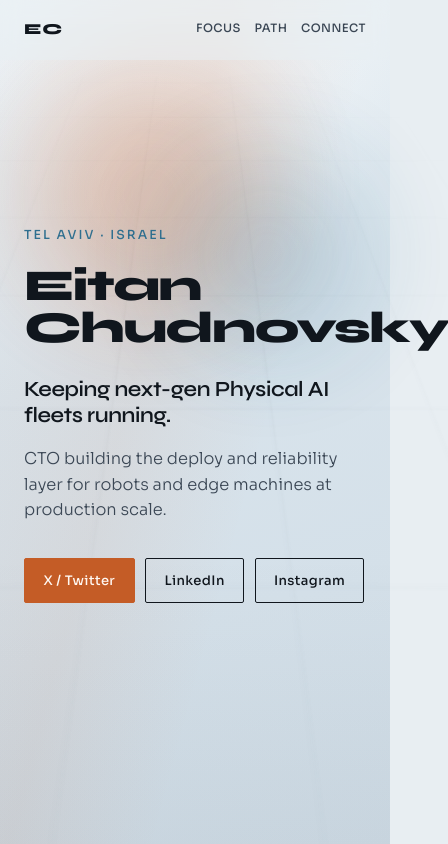
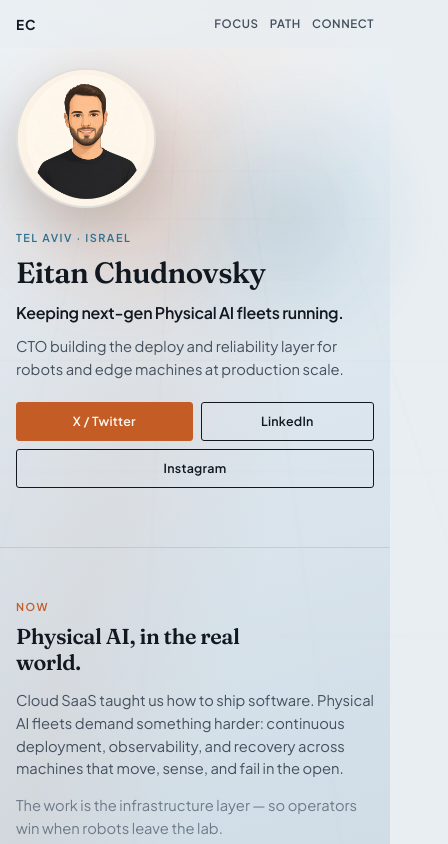
Before and after one commit to eitanchud/eitan-website, a plain HTML site: page index.html in a window 390 px wide. Shown: the top 844 px of the page, 448 px wide, since content can reach past the window. Drawn offline with Linux system fonts and the light colour scheme.

Commit message:
Refine layout: smaller type, cartoon portrait, mobile hero
Swap Syne/Sora for Fraunces + Plus Jakarta Sans, tighten scale,
add illustrated profile image, and improve responsive stacking.

```diff
--- a/index.html
+++ b/index.html
@@ -8,11 +8,11 @@
       name="description"
       content="Eitan Chudnovsky — CTO building to keep next-gen Physical AI fleets running. Previously Co-founder & CTO of Upswift (acquired by JFrog)."
     />
-    <meta name="theme-color" content="#0c1218" />
+    <meta name="theme-color" content="#e8eef2" />
     <link rel="preconnect" href="https://fonts.googleapis.com" />
     <link rel="preconnect" href="https://fonts.gstatic.com" crossorigin />
     <link
-      href="https://fonts.googleapis.com/css2?family=Syne:wght@500;600;700;800&family=Sora:wght@300;400;500;600&display=swap"
+      href="https://fonts.googleapis.com/css2?family=Fraunces:opsz,wght@9..144,500;9..144,600;9..144,700&family=Plus+Jakarta+Sans:wght@400;500;600;700&display=swap"
       rel="stylesheet"
     />
     <link rel="stylesheet" href="styles.css" />
@@ -23,7 +23,6 @@
       <div class="atmosphere__grid"></div>
       <div class="atmosphere__glow atmosphere__glow--a"></div>
       <div class="atmosphere__glow atmosphere__glow--b"></div>
-      <div class="atmosphere__scan"></div>
     </div>
 
     <header class="site-header">
@@ -37,14 +36,15 @@
 
     <main id="top">
       <section class="hero" aria-label="Introduction">
+        <div class="hero__copy">
           <p class="hero__place">Tel Aviv · Israel</p>
           <h1 class="hero__brand">Eitan Chudnovsky</h1>
           <p class="hero__headline">
             Keeping next-gen Physical&nbsp;AI fleets running.
           </p>
           <p class="hero__support">
-          CTO building the deploy and reliability layer for robots and
-          edge machines at production scale.
+            CTO building the deploy and reliability layer for robots and edge
+            machines at production scale.
           </p>
           <div class="hero__cta" id="connect">
             <a
@@ -69,6 +69,17 @@
               >Instagram</a
             >
           </div>
+        </div>
+        <figure class="hero__portrait">
+          <img
+            src="assets/portrait.jpg"
+            width="800"
+            height="800"
+            alt="Illustrated portrait of Eitan Chudnovsky"
+            decoding="async"
+            fetchpriority="high"
+          />
+        </figure>
       </section>
 
       <section class="section" id="focus">
--- a/styles.css
+++ b/styles.css
@@ -1,19 +1,18 @@
 :root {
-  --ink: #10161d;
-  --ink-soft: #3a4654;
-  --muted: #6b7785;
+  --ink: #121820;
+  --ink-soft: #44505e;
+  --muted: #6e7a88;
   --paper: #e8eef2;
-  --paper-2: #d5e0e8;
-  --line: rgba(16, 22, 29, 0.12);
+  --line: rgba(18, 24, 32, 0.1);
   --signal: #c45c26;
-  --signal-soft: #e08a4f;
   --steel: #2f6f8f;
-  --glow-a: rgba(196, 92, 38, 0.28);
-  --glow-b: rgba(47, 111, 143, 0.22);
-  --font-display: "Syne", sans-serif;
-  --font-body: "Sora", sans-serif;
+  --glow-a: rgba(196, 92, 38, 0.22);
+  --glow-b: rgba(47, 111, 143, 0.18);
+  --font-display: "Fraunces", Georgia, serif;
+  --font-body: "Plus Jakarta Sans", sans-serif;
   --ease: cubic-bezier(0.22, 1, 0.36, 1);
-  --max: 68rem;
+  --max: 56rem;
+  --pad: clamp(1rem, 3.5vw, 1.5rem);
 }
 
 *,
@@ -24,6 +23,7 @@
 
 html {
   scroll-behavior: smooth;
+  -webkit-text-size-adjust: 100%;
 }
 
 body {
@@ -32,10 +32,16 @@ body {
   color: var(--ink);
   font-family: var(--font-body);
   font-weight: 400;
-  font-size: 1.05rem;
+  font-size: 0.95rem;
   line-height: 1.55;
   background: var(--paper);
   overflow-x: hidden;
+}
+
+img {
+  max-width: 100%;
+  height: auto;
+  display: block;
 }
 
 a {
@@ -48,7 +54,7 @@ a:hover {
   color: var(--signal);
 }
 
-/* --- Atmosphere (full-bleed hero plane) --- */
+/* --- Atmosphere --- */
 
 .atmosphere {
   position: fixed;
@@ -56,78 +62,61 @@ a:hover {
   z-index: -1;
   pointer-events: none;
   background:
-    radial-gradient(120% 80% at 50% -10%, #f4f7f9 0%, transparent 55%),
-    linear-gradient(165deg, #edf3f7 0%, #d9e4ec 42%, #cfdce6 100%);
+    radial-gradient(110% 70% at 50% -8%, #f5f8fa 0%, transparent 55%),
+    linear-gradient(165deg, #edf3f7 0%, #dce6ee 50%, #d0dde6 100%);
 }
 
 .atmosphere__wash {
   position: absolute;
   inset: 0;
-  background:
-    linear-gradient(
-      105deg,
-      transparent 0%,
-      rgba(196, 92, 38, 0.07) 38%,
-      transparent 62%
-    ),
-    linear-gradient(
-      0deg,
-      rgba(16, 22, 29, 0.04) 0%,
-      transparent 35%
-    );
+  background: linear-gradient(
+    105deg,
+    transparent 0%,
+    rgba(196, 92, 38, 0.06) 40%,
+    transparent 68%
+  );
 }
 
 .atmosphere__grid {
   position: absolute;
   inset: 0;
-  opacity: 0.35;
+  opacity: 0.28;
   background-image:
     linear-gradient(var(--line) 1px, transparent 1px),
     linear-gradient(90deg, var(--line) 1px, transparent 1px);
-  background-size: 72px 72px;
-  mask-image: radial-gradient(ellipse 70% 55% at 50% 30%, #000 20%, transparent 75%);
-  transform: perspective(600px) rotateX(58deg) scale(1.35);
-  transform-origin: center 20%;
+  background-size: 56px 56px;
+  mask-image: radial-gradient(
+    ellipse 65% 50% at 50% 28%,
+    #000 15%,
+    transparent 72%
+  );
+  transform: perspective(600px) rotateX(58deg) scale(1.3);
+  transform-origin: center 18%;
   animation: grid-drift 28s linear infinite;
 }
 
 .atmosphere__glow {
   position: absolute;
   border-radius: 50%;
-  filter: blur(48px);
-  will-change: transform, opacity;
+  filter: blur(44px);
 }
 
 .atmosphere__glow--a {
-  width: min(55vw, 520px);
-  height: min(55vw, 520px);
-  top: 8%;
-  left: 8%;
+  width: min(42vw, 360px);
+  height: min(42vw, 360px);
+  top: 10%;
+  left: 6%;
   background: var(--glow-a);
   animation: glow-a 14s var(--ease) infinite alternate;
 }
 
 .atmosphere__glow--b {
-  width: min(48vw, 460px);
-  height: min(48vw, 460px);
-  top: 18%;
-  right: 4%;
+  width: min(38vw, 320px);
+  height: min(38vw, 320px);
+  top: 16%;
+  right: 6%;
   background: var(--glow-b);
   animation: glow-b 18s var(--ease) infinite alternate;
-}
-
-.atmosphere__scan {
-  position: absolute;
-  inset: 0;
-  background: linear-gradient(
-    180deg,
-    transparent 0%,
-    rgba(255, 255, 255, 0.08) 48%,
-    transparent 52%
-  );
-  background-size: 100% 220%;
-  animation: scan 11s ease-in-out infinite;
-  opacity: 0.55;
 }
 
 @keyframes grid-drift {
@@ -135,7 +124,7 @@ a:hover {
     background-position: 0 0, 0 0;
   }
   to {
-    background-position: 0 72px, 72px 0;
+    background-position: 0 56px, 56px 0;
   }
 }
 
@@ -145,7 +134,7 @@ a:hover {
     opacity: 0.7;
   }
   to {
-    transform: translate(6%, 10%) scale(1.12);
+    transform: translate(5%, 8%) scale(1.08);
     opacity: 1;
   }
 }
@@ -156,18 +145,8 @@ a:hover {
     opacity: 0.65;
   }
   to {
-    transform: translate(-8%, 6%) scale(1.08);
+    transform: translate(-6%, 5%) scale(1.06);
     opacity: 0.95;
-  }
-}
-
-@keyframes scan {
-  0%,
-  100% {
-    background-position: 0 0%;
-  }
-  50% {
-    background-position: 0 100%;
   }
 }
 
@@ -182,29 +161,28 @@ a:hover {
   justify-content: space-between;
   max-width: var(--max);
   margin: 0 auto;
-  padding: 1.1rem 1.5rem;
+  padding: 0.85rem var(--pad);
   backdrop-filter: blur(10px);
-  background: rgba(232, 238, 242, 0.55);
-  border-bottom: 1px solid transparent;
+  background: rgba(232, 238, 242, 0.72);
 }
 
 .mark {
-  font-family: var(--font-display);
-  font-weight: 800;
-  font-size: 0.95rem;
-  letter-spacing: 0.08em;
+  font-family: var(--font-body);
+  font-weight: 700;
+  font-size: 0.85rem;
+  letter-spacing: 0.06em;
   text-decoration: none;
 }
 
 .nav {
   display: flex;
-  gap: 1.25rem;
+  gap: 1rem;
 }
 
 .nav a {
-  font-size: 0.8rem;
-  font-weight: 500;
-  letter-spacing: 0.04em;
+  font-size: 0.72rem;
+  font-weight: 600;
+  letter-spacing: 0.05em;
   text-transform: uppercase;
   text-decoration: none;
   color: var(--ink-soft);
@@ -214,77 +192,100 @@ a:hover {
   color: var(--ink);
 }
 
-/* --- Hero: one composition --- */
+/* --- Hero --- */
 
 .hero {
   max-width: var(--max);
   margin: 0 auto;
-  padding: clamp(3.5rem, 12vh, 7rem) 1.5rem clamp(4rem, 14vh, 8rem);
-  min-height: calc(100vh - 4rem);
-  display: flex;
-  flex-direction: column;
-  justify-content: center;
+  padding: clamp(1.75rem, 5vh, 3rem) var(--pad) clamp(2.5rem, 7vh, 4rem);
+  min-height: calc(100svh - 3.25rem);
+  display: grid;
+  grid-template-columns: minmax(0, 1.15fr) minmax(9.5rem, 0.7fr);
+  gap: clamp(1.25rem, 4vw, 2.5rem);
+  align-items: center;
+}
+
+.hero__copy {
+  min-width: 0;
 }
 
 .hero__place {
-  margin: 0 0 1.25rem;
-  font-size: 0.78rem;
-  font-weight: 500;
-  letter-spacing: 0.16em;
+  margin: 0 0 0.65rem;
+  font-size: 0.68rem;
+  font-weight: 600;
+  letter-spacing: 0.14em;
   text-transform: uppercase;
   color: var(--steel);
   opacity: 0;
-  transform: translateY(12px);
-  animation: rise 0.9s var(--ease) 0.1s forwards;
+  transform: translateY(10px);
+  animation: rise 0.8s var(--ease) 0.08s forwards;
 }
 
 .hero__brand {
   margin: 0;
-  max-width: 14ch;
   font-family: var(--font-display);
-  font-weight: 800;
-  font-size: clamp(2.75rem, 9vw, 5.75rem);
-  line-height: 0.95;
-  letter-spacing: -0.035em;
+  font-weight: 600;
+  font-size: clamp(1.85rem, 4.2vw, 2.65rem);
+  line-height: 1.08;
+  letter-spacing: -0.02em;
   color: var(--ink);
   opacity: 0;
-  transform: translateY(18px);
-  animation: rise 1s var(--ease) 0.22s forwards;
+  transform: translateY(12px);
+  animation: rise 0.85s var(--ease) 0.16s forwards;
 }
 
 .hero__headline {
-  margin: 1.75rem 0 0;
-  max-width: 22ch;
-  font-family: var(--font-display);
+  margin: 0.85rem 0 0;
+  max-width: 28ch;
+  font-family: var(--font-body);
   font-weight: 600;
-  font-size: clamp(1.35rem, 3.2vw, 2rem);
-  line-height: 1.2;
-  letter-spacing: -0.02em;
+  font-size: clamp(1rem, 2vw, 1.2rem);
+  line-height: 1.35;
+  letter-spacing: -0.015em;
   color: var(--ink);
   opacity: 0;
-  transform: translateY(16px);
-  animation: rise 1s var(--ease) 0.38s forwards;
+  transform: translateY(10px);
+  animation: rise 0.85s var(--ease) 0.28s forwards;
 }
 
 .hero__support {
-  margin: 1.1rem 0 0;
-  max-width: 36ch;
-  font-size: 1.02rem;
-  font-weight: 300;
+  margin: 0.7rem 0 0;
+  max-width: 38ch;
+  font-size: 0.92rem;
+  font-weight: 400;
   color: var(--ink-soft);
   opacity: 0;
-  transform: translateY(14px);
-  animation: rise 1s var(--ease) 0.5s forwards;
+  transform: translateY(10px);
+  animation: rise 0.85s var(--ease) 0.38s forwards;
 }
 
 .hero__cta {
   display: flex;
   flex-wrap: wrap;
-  gap: 0.65rem;
-  margin-top: 2.25rem;
+  gap: 0.5rem;
+  margin-top: 1.35rem;
   opacity: 0;
-  transform: translateY(12px);
-  animation: rise 1s var(--ease) 0.62s forwards;
+  transform: translateY(10px);
+  animation: rise 0.85s var(--ease) 0.48s forwards;
+}
+
+.hero__portrait {
+  margin: 0;
+  justify-self: end;
+  width: min(100%, 15.5rem);
+  opacity: 0;
+  transform: translateY(14px) scale(0.98);
+  animation: rise-scale 0.95s var(--ease) 0.3s forwards;
+}
+
+.hero__portrait img {
+  width: 100%;
+  aspect-ratio: 1;
+  object-fit: cover;
+  border-radius: 50%;
+  border: 2px solid rgba(18, 24, 32, 0.08);
+  box-shadow: 0 18px 40px rgba(18, 24, 32, 0.12);
+  background: #f3f1ec;
 }
 
 @keyframes rise {
@@ -294,22 +295,29 @@ a:hover {
   }
 }
 
+@keyframes rise-scale {
+  to {
+    opacity: 1;
+    transform: translateY(0) scale(1);
+  }
+}
+
 .btn {
   display: inline-flex;
   align-items: center;
   justify-content: center;
-  padding: 0.72rem 1.15rem;
+  padding: 0.55rem 0.9rem;
   border: 1px solid var(--ink);
-  border-radius: 2px;
+  border-radius: 3px;
   background: transparent;
   color: var(--ink);
   font-family: var(--font-body);
-  font-size: 0.82rem;
-  font-weight: 500;
-  letter-spacing: 0.03em;
+  font-size: 0.78rem;
+  font-weight: 600;
+  letter-spacing: 0.02em;
   text-decoration: none;
-  transition: background 0.25s var(--ease), color 0.25s var(--ease),
-    border-color 0.25s var(--ease), transform 0.25s var(--ease);
+  transition: background 0.22s var(--ease), color 0.22s var(--ease),
+    border-color 0.22s var(--ease), transform 0.22s var(--ease);
 }
 
 .btn:hover {
@@ -335,34 +343,34 @@ a:hover {
 .section {
   max-width: var(--max);
   margin: 0 auto;
-  padding: clamp(3.5rem, 9vh, 6rem) 1.5rem;
+  padding: clamp(2.25rem, 6vh, 3.5rem) var(--pad);
   border-top: 1px solid var(--line);
 }
 
 .section__eyebrow {
-  margin: 0 0 0.85rem;
-  font-size: 0.72rem;
-  font-weight: 500;
-  letter-spacing: 0.18em;
+  margin: 0 0 0.55rem;
+  font-size: 0.68rem;
+  font-weight: 600;
+  letter-spacing: 0.14em;
   text-transform: uppercase;
   color: var(--signal);
 }
 
 .section__title {
   margin: 0;
-  max-width: 16ch;
+  max-width: 18ch;
   font-family: var(--font-display);
-  font-weight: 700;
-  font-size: clamp(1.75rem, 4vw, 2.65rem);
-  line-height: 1.1;
-  letter-spacing: -0.03em;
+  font-weight: 600;
+  font-size: clamp(1.35rem, 2.8vw, 1.75rem);
+  line-height: 1.18;
+  letter-spacing: -0.02em;
 }
 
 .section__body {
-  margin: 1.25rem 0 0;
-  max-width: 42rem;
+  margin: 0.85rem 0 0;
+  max-width: 36rem;
   color: var(--ink-soft);
-  font-weight: 300;
+  font-size: 0.92rem;
 }
 
 .section__body--muted {
@@ -370,21 +378,21 @@ a:hover {
 }
 
 .section--path {
-  padding-bottom: clamp(4rem, 12vh, 7rem);
+  padding-bottom: clamp(2.75rem, 8vh, 4.5rem);
 }
 
 .timeline {
   list-style: none;
-  margin: 2.5rem 0 0;
+  margin: 1.5rem 0 0;
   padding: 0;
-  max-width: 40rem;
+  max-width: 36rem;
 }
 
 .timeline li {
   display: grid;
-  grid-template-columns: 7.5rem 1fr;
-  gap: 1rem;
-  padding: 1.15rem 0;
+  grid-template-columns: 6.5rem 1fr;
+  gap: 0.85rem;
+  padding: 0.85rem 0;
   border-top: 1px solid var(--line);
 }
 
@@ -393,17 +401,16 @@ a:hover {
 }
 
 .timeline__when {
-  font-size: 0.78rem;
-  font-weight: 500;
-  letter-spacing: 0.06em;
+  font-size: 0.72rem;
+  font-weight: 600;
+  letter-spacing: 0.05em;
   text-transform: uppercase;
   color: var(--steel);
-  padding-top: 0.15rem;
+  padding-top: 0.12rem;
 }
 
 .timeline__what {
-  font-size: 1rem;
-  font-weight: 400;
+  font-size: 0.92rem;
   color: var(--ink);
   line-height: 1.45;
 }
@@ -413,43 +420,43 @@ a:hover {
 .site-footer {
   max-width: var(--max);
   margin: 0 auto;
-  padding: 2rem 1.5rem 3rem;
+  padding: 1.5rem var(--pad) 2.25rem;
   display: grid;
-  gap: 0.35rem;
+  gap: 0.25rem;
   border-top: 1px solid var(--line);
 }
 
 .site-footer__brand {
   margin: 0;
   font-family: var(--font-display);
-  font-weight: 700;
-  font-size: 1rem;
+  font-weight: 600;
+  font-size: 0.95rem;
 }
 
 .site-footer__meta {
   margin: 0;
-  font-size: 0.85rem;
+  font-size: 0.8rem;
   color: var(--muted);
 }
 
 .site-footer__links {
-  margin: 0.75rem 0 0;
+  margin: 0.55rem 0 0;
   display: flex;
-  gap: 1.1rem;
-  font-size: 0.85rem;
-  font-weight: 500;
+  gap: 1rem;
+  font-size: 0.8rem;
+  font-weight: 600;
 }
 
 .site-footer__links a {
   text-decoration: none;
 }
 
-/* Reveal on scroll */
+/* Reveal */
 
 .reveal {
   opacity: 0;
-  transform: translateY(18px);
-  transition: opacity 0.8s var(--ease), transform 0.8s var(--ease);
+  transform: translateY(12px);
+  transition: opacity 0.7s var(--ease), transform 0.7s var(--ease);
 }
 
 .reveal.is-visible {
@@ -457,27 +464,53 @@ a:hover {
   transform: translateY(0);
 }
 
-@media (max-width: 640px) {
-  .nav {
-    gap: 0.85rem;
+/* --- Mobile --- */
+
+@media (max-width: 720px) {
+  .hero {
+    grid-template-columns: 1fr;
+    min-height: auto;
+    padding-top: 1.25rem;
+    gap: 1.35rem;
+    justify-items: start;
   }
 
-  .nav a {
-    font-size: 0.72rem;
+  .hero__portrait {
+    order: -1;
+    justify-self: start;
+    width: min(42vw, 8.75rem);
   }
 
-  .hero {
-    min-height: calc(100svh - 3.5rem);
-    padding-top: 2.5rem;
+  .hero__brand {
+    font-size: clamp(1.7rem, 7.5vw, 2.15rem);
+  }
+
+  .hero__headline {
+    max-width: none;
+  }
+
+  .hero__support {
+    max-width: none;
   }
 
   .timeline li {
     grid-template-columns: 1fr;
-    gap: 0.35rem;
+    gap: 0.25rem;
   }
 
   .atmosphere__grid {
-    opacity: 0.22;
+    opacity: 0.18;
+  }
+}
+
+@media (max-width: 400px) {
+  .nav {
+    gap: 0.7rem;
+  }
+
+  .btn {
+    flex: 1 1 auto;
+    min-width: calc(50% - 0.35rem);
   }
 }
 
@@ -489,12 +522,12 @@ a:hover {
   .atmosphere__grid,
   .atmosphere__glow--a,
   .atmosphere__glow--b,
-  .atmosphere__scan,
   .hero__place,
   .hero__brand,
   .hero__headline,
   .hero__support,
-  .hero__cta {
+  .hero__cta,
+  .hero__portrait {
     animation: none !important;
   }
 
@@ -503,6 +536,7 @@ a:hover {
   .hero__headline,
   .hero__support,
   .hero__cta,
+  .hero__portrait,
   .reveal {
     opacity: 1;
     transform: none;
```
Also changed, not shown: assets/portrait.jpg (added). Lines whose indentation alone changed are shown as unchanged.
